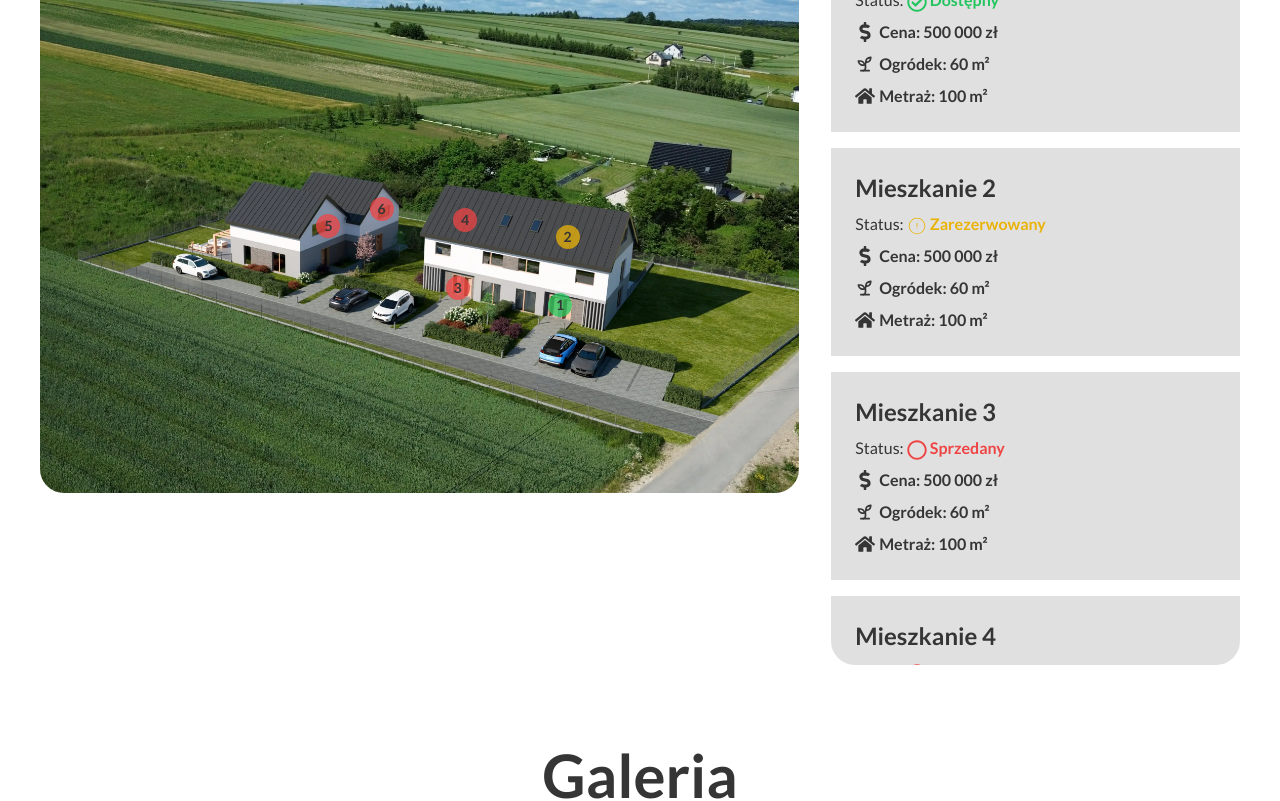
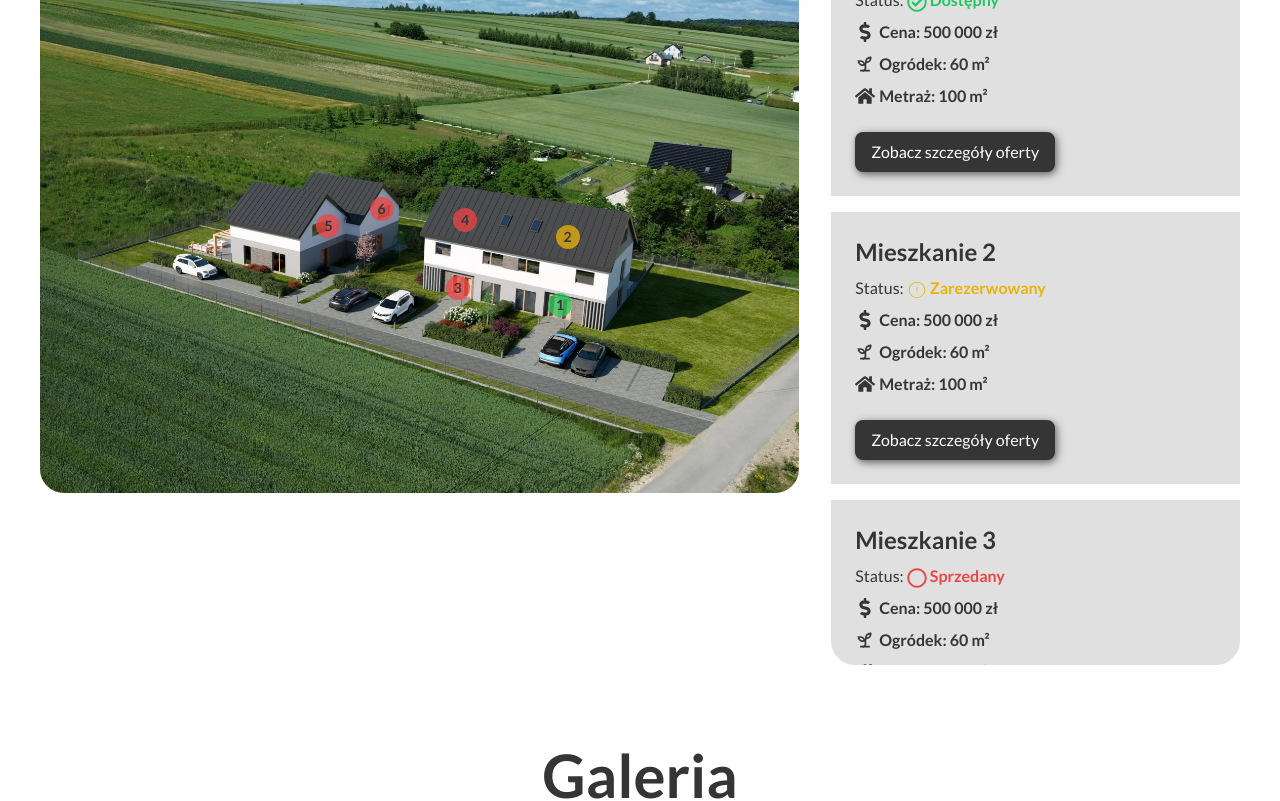
Before and after one commit to ruffaaw/domy-w-stokach, a Next.js app: page / in a window 1280 px wide. Shown: the part 5360-6161 px from the top of the page. Built offline with nearby package versions, Linux system fonts and the light colour scheme.

Commit message:
feat: added button to see offer details

```diff
--- a/src/components/HousesSection.tsx
+++ b/src/components/HousesSection.tsx
@@ -167,6 +167,16 @@ const HousesSection = () => {
                     Metraż: {formatUnit(house.metraz)} m²
                   </span>
                 </p>
+                <div className="mt-6 drop-shadow-[2px_2px_4px_rgba(0,0,0,0.5)]">
+                  <a
+                    href={house.image}
+                    target="_blank"
+                    rel="noopener noreferrer"
+                    className="block px-4 py-2 bg-color1 text-color3 font-medium text-center rounded-lg hover:bg-color3 hover:text-color1 hover:scale-110 transition-all shadow-md"
+                  >
+                    Zobacz szczegóły oferty
+                  </a>
+                </div>
               </div>
             </div>
           ))}
```
